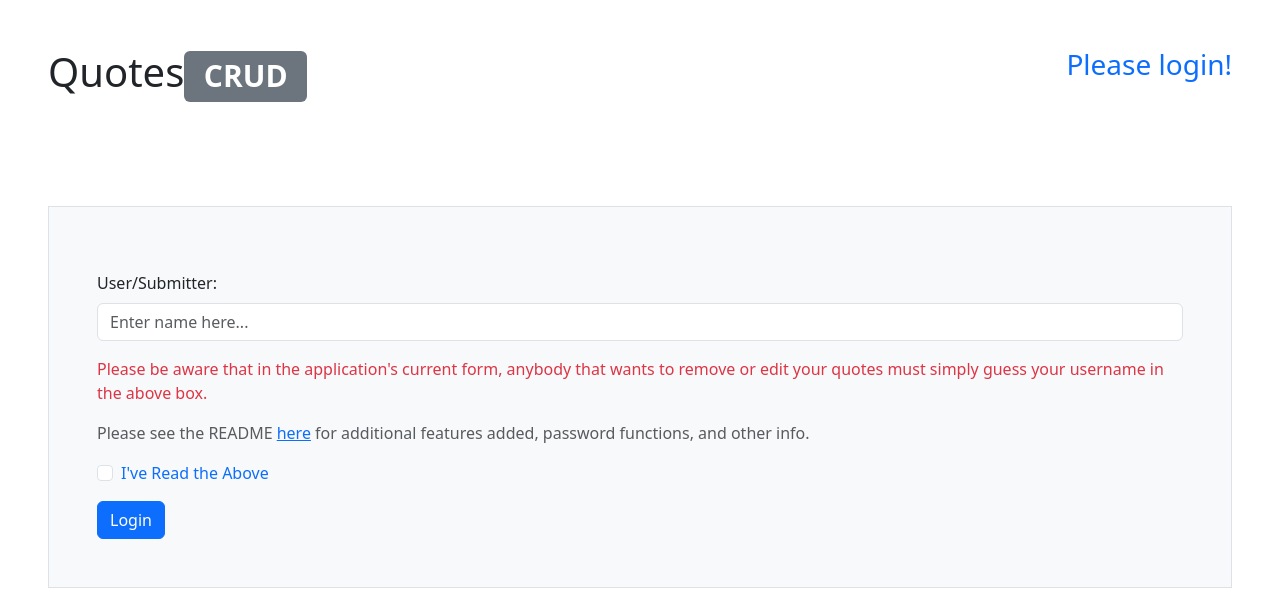
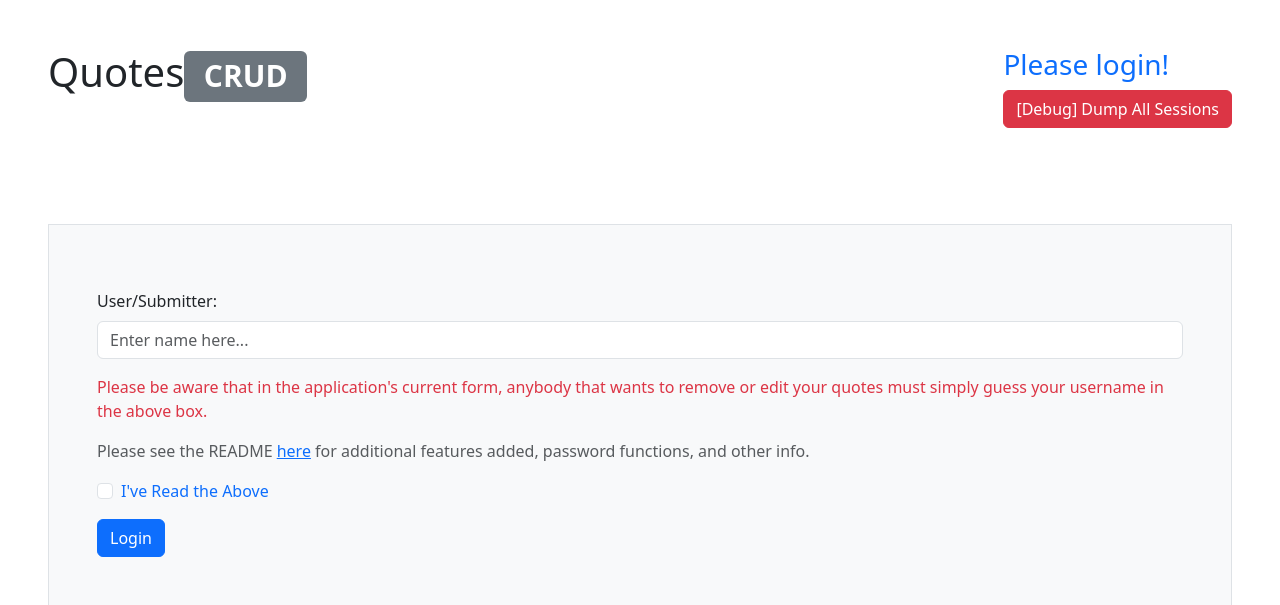
Before and after one commit to dubersj/quotesweb, a Flask app: page /login in a window 1280 px wide. Shown: the top 605 px of the page. Run offline with Flask 3, Linux system fonts and the light colour scheme.

Commit message:
Update login.html

```diff
--- a/templates/login.html
+++ b/templates/login.html
@@ -14,6 +14,7 @@
         </div>
         <div class="p-5">
             <h3 class="text-primary">Please login!</h3>
+            <button class="btn btn-danger" onclick="window.location.href='/sessdump';">[Debug] Dump All Sessions</button>
         </div>
     </div>
     <form action="/login" class="p-5 m-5 bg-light border" method="POST">
```
